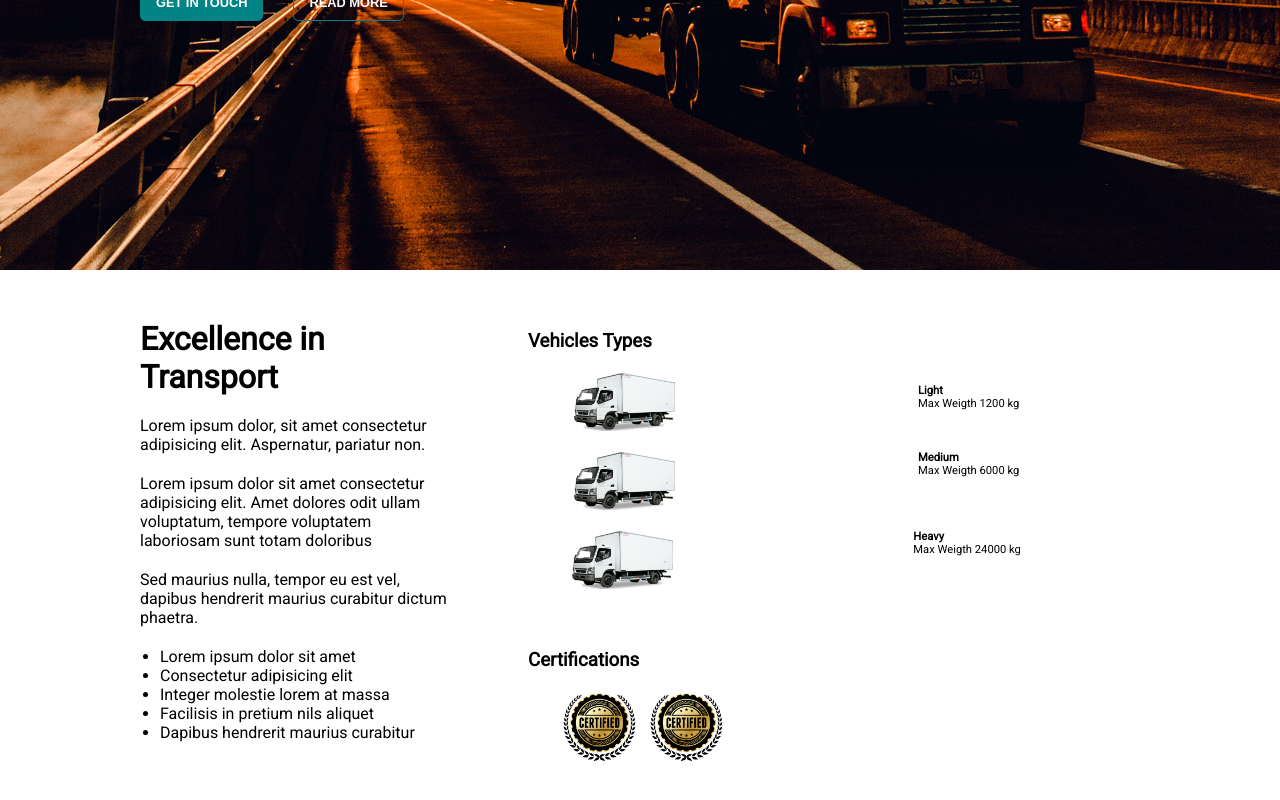
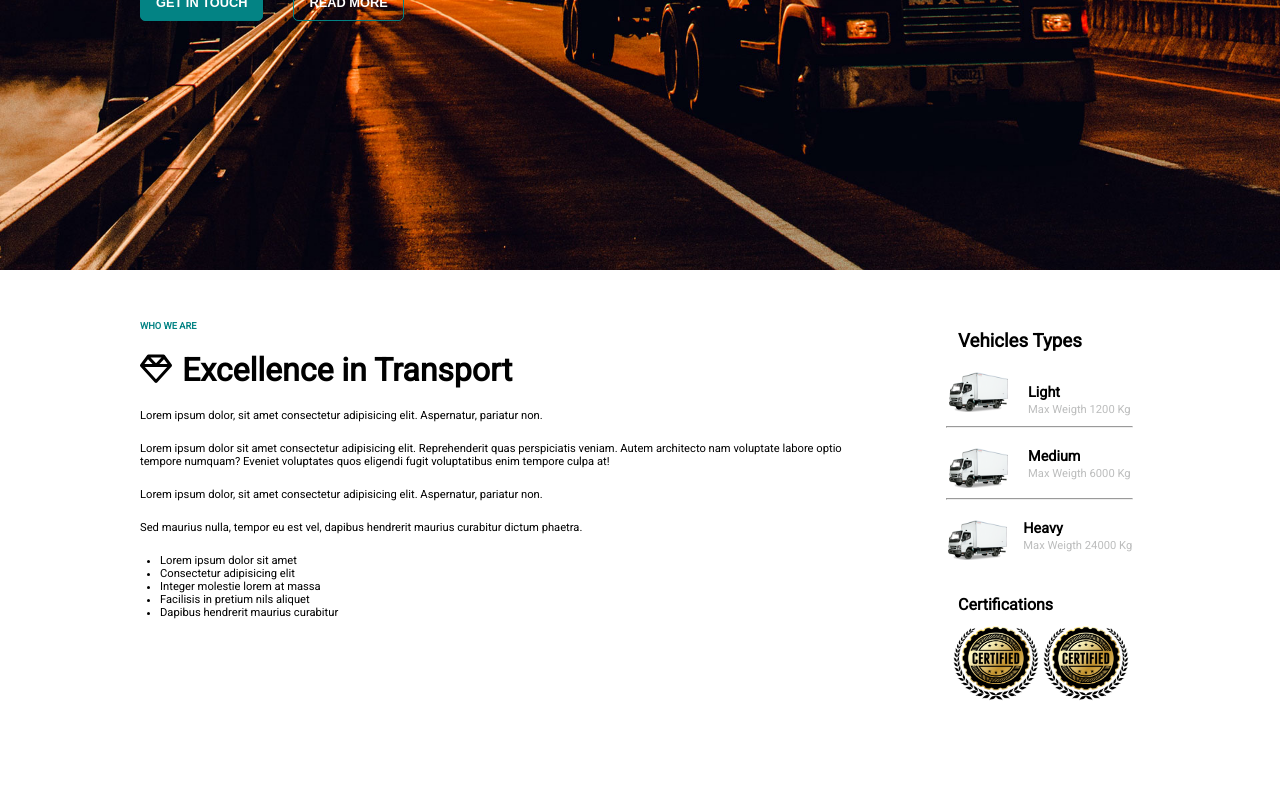
Before and after one commit to valentinaiori/proj-html-vuejs, a Vue app: page / in a window 1280 px wide. Shown: the part 410-1210 px from the top of the page. After the commit the page ends 1116 px from the top, so only its background shows below. Built offline with nearby package versions, Linux system fonts and the light colour scheme.

Commit message:
Add Vehicles Component

```diff
--- a/src/components/VehiclesComponent.vue
+++ b/src/components/VehiclesComponent.vue
@@ -2,11 +2,15 @@
     <div class="vehicles">
         <div class="vehicles-container">
             <div class="text-vehicles">
-                <h1>Excellence in Transport</h1>
+                <h5>WHO WE ARE</h5>
+                <h1><i class="fa-regular fa-gem"></i>Excellence in Transport</h1>
                 <p>Lorem ipsum dolor, sit amet consectetur adipisicing elit.
                     Aspernatur, pariatur non. </p>
-                <p>Lorem ipsum dolor sit amet consectetur adipisicing elit.
-                    Amet dolores odit ullam voluptatum, tempore voluptatem laboriosam sunt totam doloribus </p>
+                <p>Lorem ipsum dolor sit amet consectetur adipisicing elit. Reprehenderit quas perspiciatis veniam.
+                    Autem architecto nam voluptate labore optio tempore numquam?
+                    Eveniet voluptates quos eligendi fugit voluptatibus enim tempore culpa at! </p>
+                    <p>Lorem ipsum dolor, sit amet consectetur adipisicing elit.
+                    Aspernatur, pariatur non. </p>
                 <p>Sed maurius nulla, tempor eu est vel, dapibus hendrerit maurius curabitur dictum phaetra.</p>
 
                 <ul>
@@ -24,30 +28,35 @@
                     <div class="card">
                         <img src="../assets/img/truck-1.png" alt="Light">
                     <div class="text">
-                        <p><strong>Light</strong></p>
-                        <p>Max Weigth 1200 kg</p>
+                        <p class="type"><strong>Light</strong></p>
+                        <p class="max-weight">Max Weigth 1200 Kg</p>
                     </div>
+                </div>
+                <div class="bar">
+                    <hr>
                 </div>
                 <div class="card">
                     <img src="../assets/img/truck-1.png" alt="Medium">
                     <div>
-                        <p><strong>Medium</strong></p>
-                        <p>Max Weigth 6000 kg</p>
+                        <p class="type"><strong>Medium</strong></p>
+                        <p class="max-weight">Max Weigth 6000 Kg</p>
                     </div>
+                </div>
+                <div class="bar">
+                    <hr>
                 </div>
                 <div class="card">
                     <img src="../assets/img/truck-1.png" alt="Heavy">
                     <div>
-                        <p><strong>Heavy</strong></p>
-                        <p>Max Weigth 24000 kg</p>
+                        <p class="type"><strong>Heavy</strong></p>
+                        <p class="max-weight">Max Weigth 24000 Kg</p>
                     </div>
-
                 </div>
                 <div class="certifications">
 
                     <h3>Certifications</h3>
                     <div class="img-certification">
-                        <img src="../assets/img/certificate.png" alt="Certificate">
+                    <img src="../assets/img/certificate.png" alt="Certificate">
                     <img src="../assets/img/certificate.png" alt="Certificate">
                     </div>
 
@@ -68,9 +77,11 @@ export default {
 </script>
 
 <style lang="scss" scoped>
+    h5{
+        color: #038384;
+    }
 .vehicles {
     max-width: 1000px;
-    height: 600px;
 
     .vehicles-container {
         display: flex;
@@ -79,9 +90,15 @@ export default {
 }
 
 .text-vehicles {
+    font-size: 0.7rem;
 
     h1 {
+        font-size: 2.0rem;
+    }
+
+    h5{
         margin-top: 50px;
+        margin-bottom: 20px;
     }
 
     p, ul{
@@ -92,16 +109,22 @@ export default {
         padding-left: 20px;
     }
 
+    .fa-gem{
+        padding-right: 10px;
+    }
+
 }
 
 .types-vehicles{
+    width: 370px;
 
     h3{
         margin-top: 60px;
         margin-left: 75px;
     }
     img{
-        width: 15%;
+        width: 60px;
+        height: 40px;
         text-align: center;
     }
 
@@ -112,27 +135,47 @@ export default {
     .text{
         padding-top: 12px;
     }
+
 }
+
+.bar{
+    padding-right: 3px;
+    padding-left: 59px;
+    width: 249px;
+    padding-top: 10px;
+    }
 
 .card{
     display: flex;
     margin-top: 20px;
+    width: 200px;
+    margin-left: 57px;
+
+    .type{
+        font-size: 0.9rem;
+        padding-bottom: 2px;
+    }
+
+    .max-weight{
+        color: #bcbdbd;
+    }
 }
 
 .certifications{
     h3{
-        margin-bottom: 20px;
+        margin-bottom: 10px;
+        margin-top: 35px;
+        font-size: 1.0rem;
     }
 
     img{
-        width: 15%;
-        padding-right: 10px;
+     width: 90px;
+     height: 78px;
     }
 
     .img-certification{
-        padding-left: 108px;
+        margin-left: 68px;
     }
-
 }
 
 </style>
```
